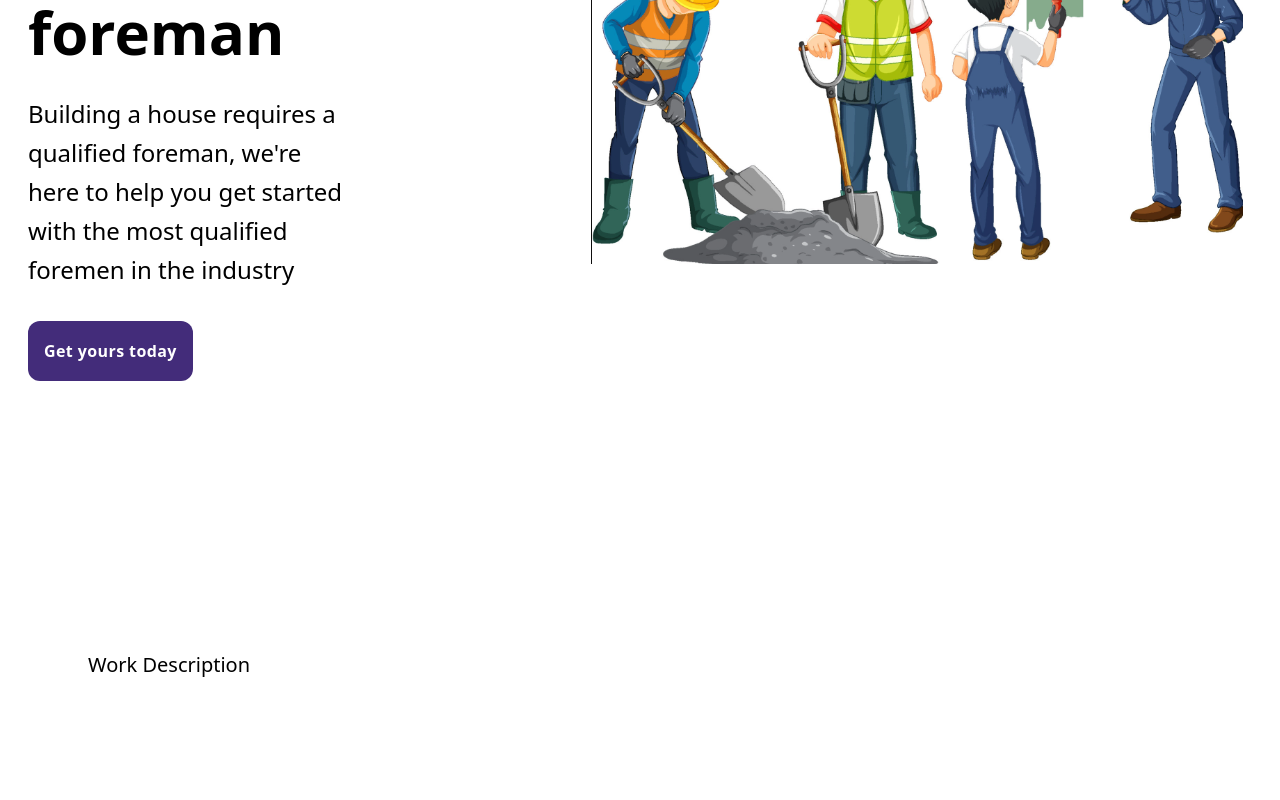
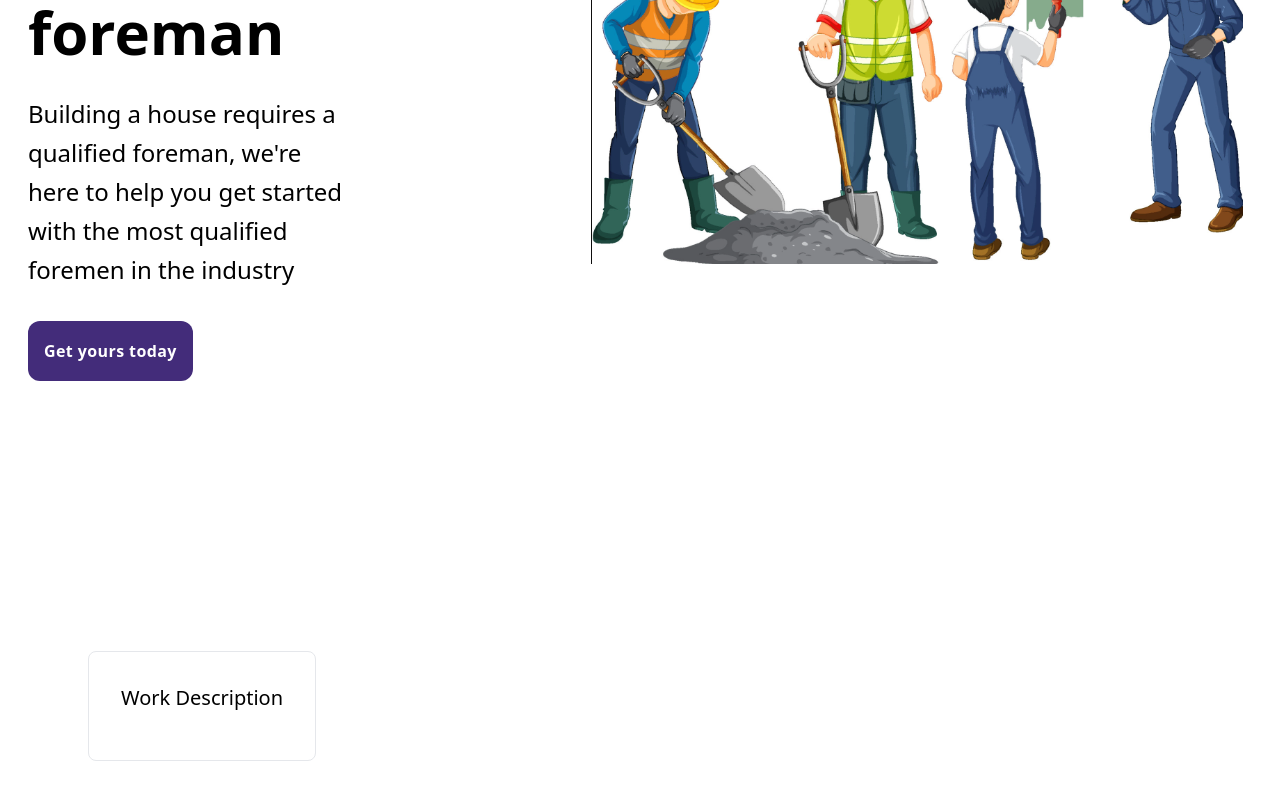
Before and after one commit to wandera7/asclone, a React (Create React App) app: page / in a window 1280 px wide. Shown: the part 494-1294 px from the top of the page. Before the commit the page ends 1221 px from the top, so only its background shows below. Built offline with nearby package versions, Linux system fonts and the light colour scheme.

Commit message:
Final Features section

```diff
--- a/src/components/Home.js
+++ b/src/components/Home.js
@@ -41,18 +41,18 @@ function Home(){
                     <Link to="/loginpage" className="flex justify-center hover:shadow-xl items-center px-4 py-4 bg-primary-200 rounded-xl font-bold tracking-wide leading-7 text-white">Get yours today</Link>
                 </div>
             </div>
-            <div className="back2">
+            <div className="back2 flex items-end ">
 
             </div>
         </div>
         <div>
             <div className="py-12 px-6 mx-auto max-w-6xl">
-                <div className="flex">
-                    <div>
+                <div className="flex gap-x-5">
+                    <div className="flex flex-col p-8 space-y-4 bg-white rounded-lg border border-gray-200">
                         <div className="flex items-center space-x-3">
                         <h1 className="text-xl ">Work Description</h1>
                         </div>
-                        <p>
+                        <p className="text-sm leading-relaxed">
 
                         </p>
                     </div>
```
